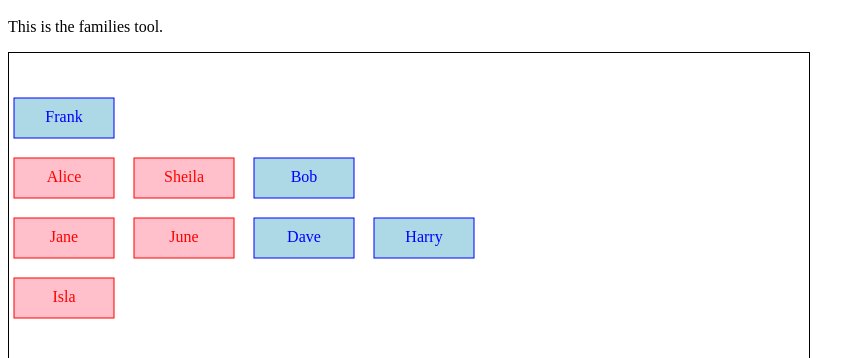
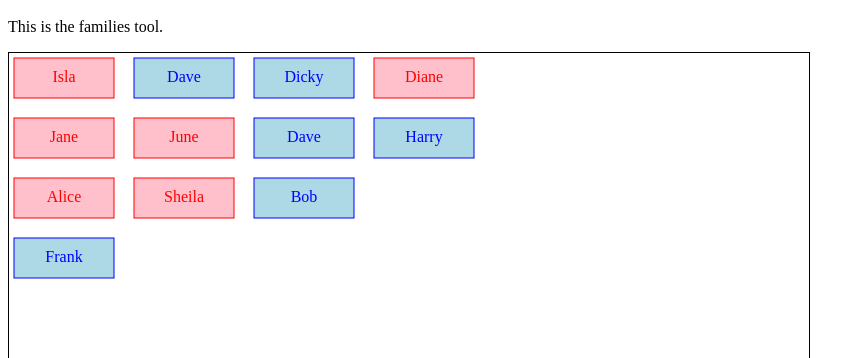
Before and after one commit to dickiedyce/families, a website: page public/index.html in a window 1280 px wide. Shown: the part 48-406 px from the top of the page, without its empty margins (0-865 px from the left). Drawn offline with Linux system fonts and the light colour scheme.

Commit message:
Generational alignments

```diff
--- a/public/index.html
+++ b/public/index.html
@@ -24,11 +24,11 @@
     const border = 5;
     const spacing = 20;
 
-    const down = border + generation * h + (generation - 1)* spacing;
+    const down = border + generation *( h + spacing);
     if (acrossCount[generation] === undefined) {
       acrossCount[generation] = 0;
     }
-    const across = border + acrossCount[generation] * w + acrossCount[generation] * spacing;
+    const across = border + acrossCount[generation] * (w + spacing);
     acrossCount[generation] += 1;
 
     let newRect = document.createElementNS(svgns, "rect");
@@ -54,15 +54,18 @@
     console.log(`adding rect: {$across} {$name}`);
   }
 
-  drawDescendant(1,"Male", "Frank");
+  drawDescendant(3,"Male", "Frank");
   drawDescendant(2,"Female", "Alice");
   drawDescendant(2,"Female", "Sheila");
   drawDescendant(2,"Male", "Bob");
-  drawDescendant(3,"Female", "Jane");
-  drawDescendant(3,"Female", "June");
-  drawDescendant(3,"Male", "Dave");
-  drawDescendant(3,"Male", "Harry");
-  drawDescendant(4,"Female", "Isla");
+  drawDescendant(1,"Female", "Jane");
+  drawDescendant(1,"Female", "June");
+  drawDescendant(1,"Male", "Dave");
+  drawDescendant(1,"Male", "Harry");
+  drawDescendant(0,"Female", "Isla");
+  drawDescendant(0,"Male", "Dave");
+  drawDescendant(0,"Male", "Dicky");
+  drawDescendant(0,"Female", "Diane");
 
   // append the new rectangle to the svg
 
```
